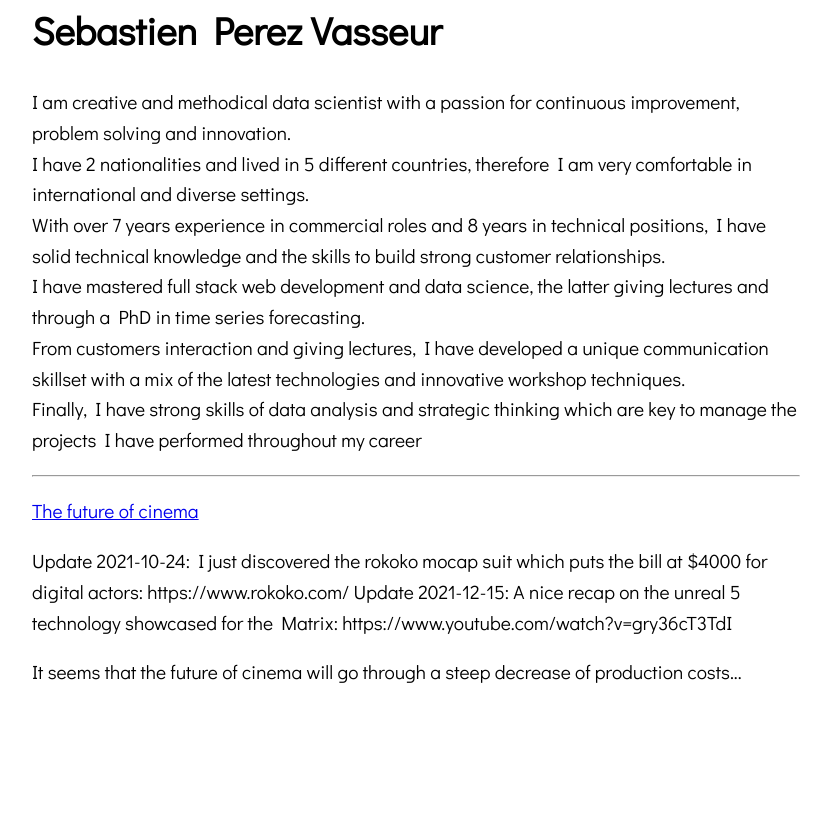
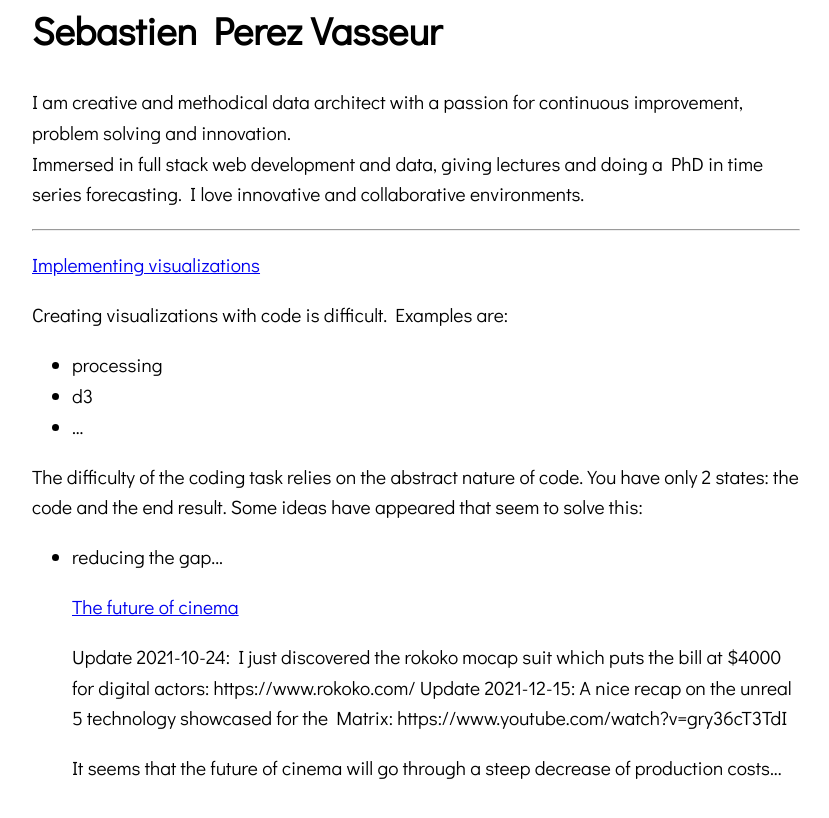
Before and after one commit to rezpe/rezpe.github.io, a Jekyll site: the page built from index.md, in a window 1280 px wide. Shown: the top 818 px of the page, without its empty margins (224-1053 px from the left). Built offline with Jekyll 4.4.1, drawn with Linux system fonts in a browser that asks for light colours.

Commit message:
vis posts

```diff
--- a/_layouts/home.html
+++ b/_layouts/home.html
@@ -16,25 +16,11 @@
 <p>
     <h1>Sebastien Perez Vasseur</h1>
     <p>
-        I am creative and methodical data scientist with a passion for continuous improvement,
+        I am creative and methodical data architect with a passion for continuous improvement,
         problem solving and innovation.
         <br/>
-        I have 2 nationalities and lived in 5 different countries, therefore I am very comfortable in
-        international and diverse settings.
-        <br/>
-        With over 7 years experience in commercial roles and 8 years
-        in technical positions, I have solid technical knowledge and the skills to build strong customer
-        relationships.
-        <br/>
-        I have mastered full stack web development and data science, the latter giving lectures and through
-        a PhD in time series forecasting.
-        <br/>
-        From customers interaction and giving lectures, I have developed
-        a unique communication skillset with a mix of the latest technologies and innovative workshop
-        techniques.
-        <br/>
-        Finally, I have strong skills of data analysis and strategic thinking which are key to manage the projects
-        I have performed throughout my career
+        Immersed in full stack web development and data, giving lectures and doing
+        a PhD in time series forecasting. I love innovative and collaborative environments.
     </p>
     <hr />
 </p>
--- /dev/null
+++ b/_posts/2021-04-13-codingvis.md
@@ -0,0 +1,31 @@
+---
+title: Implementing visualizations
+author: Sebas
+date: 2022-04-13
+layout: page
+---
+
+Creating visualizations with code is difficult. Examples are:
+- processing
+- d3
+- ...
+
+The difficulty of the coding task relies on the abstract nature of code. You have only 2 states: the code and the end result. Some ideas have appeared that seem to solve this:
+- reducing the gap of evaluation: this is done by executing the code after any change on it and let you see your changes (Any playground: CodeSandbox, Codepen, ...)
+- modularizing and creating the graph of execution (Observablehq.com)
+
+However the best idea seem to use visualizations techniques to visualize the code. The most notable example of this are tools like:
+- Noodle
+- CrissCut
+- Any node tool for shaders
+
+Wisiwig tools like webflow tend to show the final result and let you tweak the elements by selecting and then changing parameters.
+
+Excel provides a graph in a table.
+
+Those tools let you see in a graph the code, but they have shortcomings:
+- Simple tasks are reduced to many nodes (Crisscut)
+- Batch changes are difficult (you can only change single elements or a selection of elements with a limited operation)
+- Not compliant with versioning tools like git
+- Information becomes structured in a certain way and forces a unique kind of thinking --> It's all nodes
+- No API to change elements, everything is manual
```
